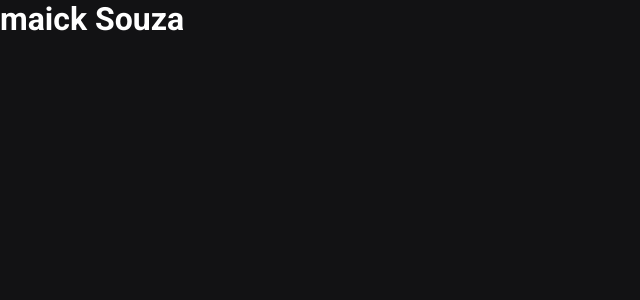
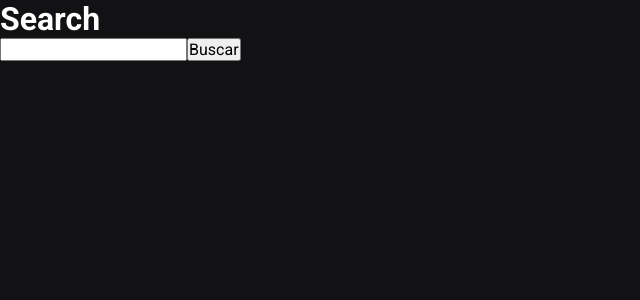
Before and after one commit to NearMaick/perfreact, a Next.js app: page / in a window 1280 px wide. Shown: the top 300 px of the page, without its empty margins (0-640 px from the left). Built offline with nearby package versions, Linux system fonts and the light colour scheme.

Commit message:
feat(web): making a simple application

```diff
--- a/package.json
+++ b/package.json
@@ -6,7 +6,8 @@
     "dev": "next dev",
     "build": "next build",
     "start": "next start",
-    "lint": "next lint"
+    "lint": "next lint",
+    "server": "json-server -d 750 -w -p 3333 ./server.js"
   },
   "dependencies": {
     "next": "11.1.0",
@@ -19,6 +20,7 @@
     "@types/react": "^17.0.18",
     "eslint": "7.32.0",
     "eslint-config-next": "11.1.0",
+    "json-server": "^0.16.3",
     "typescript": "^4.3.5"
   }
 }
--- /dev/null
+++ b/src/components/ProductItem.tsx
@@ -0,0 +1,15 @@
+interface ProductItemProps {
+  product: {
+    id: number
+    price: string
+    title: string
+  }
+}
+
+export function ProductItem({ product }: ProductItemProps){
+  return (
+    <div>
+      {product.title} - <strong>{product.price}</strong>
+    </div>
+  )
+}
--- /dev/null
+++ b/src/components/SearchResults.tsx
@@ -0,0 +1,21 @@
+import { ProductItem } from "./ProductItem"
+
+interface SearchResultsProps {
+  results: Array<{
+    id: number
+    price: string
+    title: string
+  }>
+}
+
+export function SearchResults({ results }: SearchResultsProps) {
+  return (
+    <div>
+      {results.map(product => {
+        return (
+          <ProductItem product={product} />
+        )
+      })}
+    </div>
+  )
+}
--- a/src/pages/index.tsx
+++ b/src/pages/index.tsx
@@ -1,5 +1,37 @@
+import { FormEvent, useState } from "react"
+import { SearchResults } from "../components/SearchResults"
+
 export default function Home() {
+  const [search, setSearch] = useState('')
+  const [results, setResults] = useState([])
+
+  async function handleSearch(event: FormEvent) {
+    event.preventDefault()
+
+    if (!search.trim()) {
+      return
+    }
+
+    const response = await fetch(`http://localhost:3333/products?q=${search}`)
+    const data = await response.json()
+
+    setResults(data)
+  }
+
   return (
-    <h1>maick Souza</h1>
+    <div>
+    <h1>Search</h1>
+
+    <form onSubmit={handleSearch}>
+      <input
+        type="text"
+        value={search}
+        onChange={e => setSearch(e.target.value)}
+      />
+      <button type="submit">Buscar</button>
+    </form>
+
+    <SearchResults results={results} />
+    </div>
   )
 }
```
Also changed, not shown: server.js (added, +15 -0 lines), 1 other file (tests, documents, lock files or other folders).
